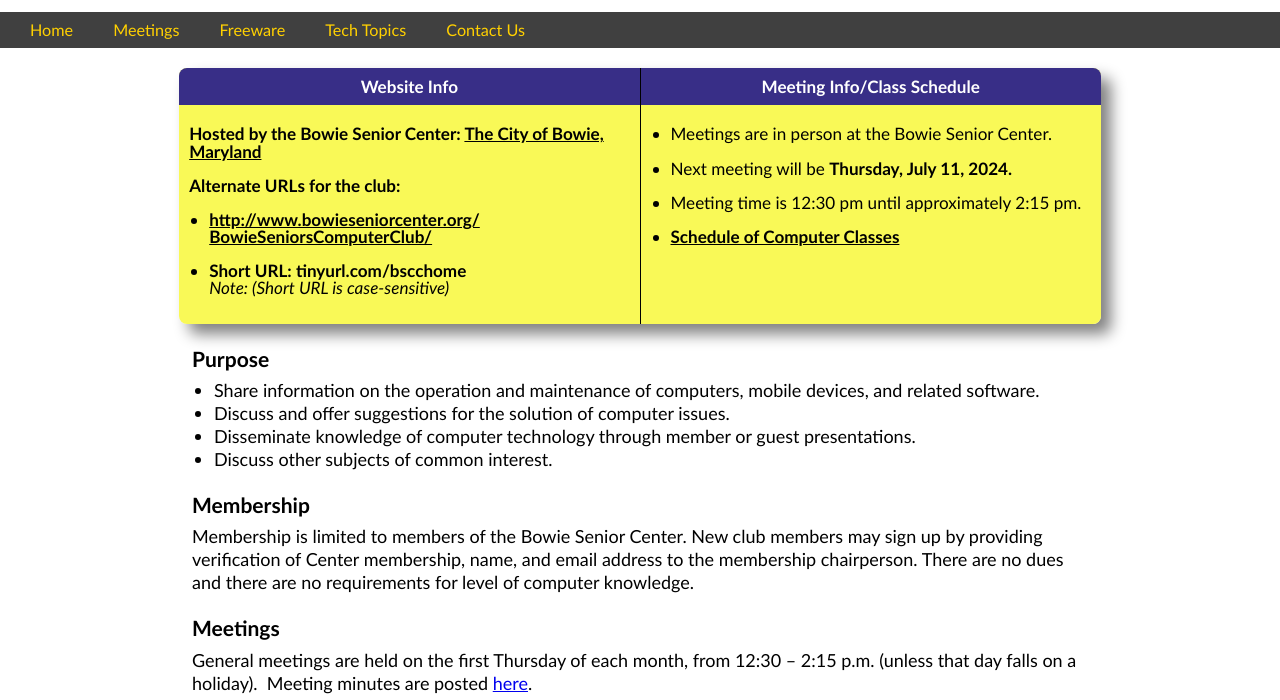
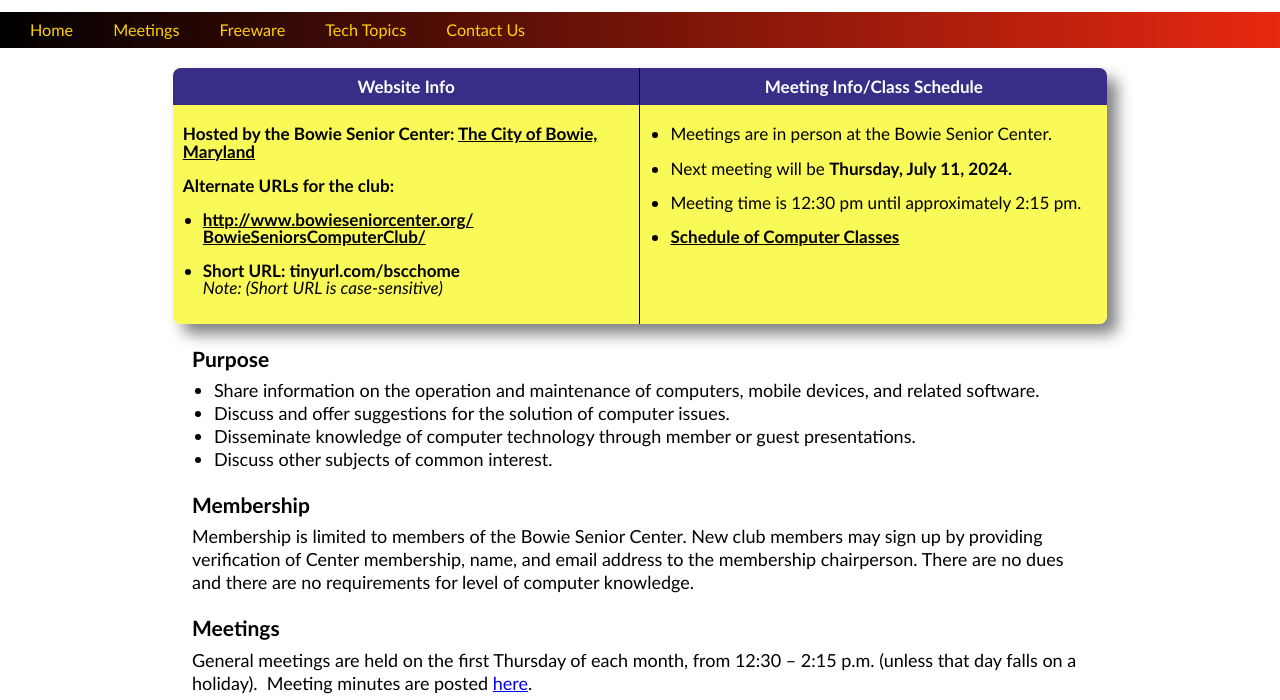
Before and after one commit to RoyRogers08/BSCC-GitHub, a plain HTML site: page index.html in a window 1280 px wide. Shown: the part 100-800 px from the top of the page. Drawn offline with Linux system fonts and the light colour scheme.

Commit message:
Gradient Navbar

```diff
--- a/css/styles.css
+++ b/css/styles.css
@@ -49,7 +49,8 @@
 .navbar ul{
     font-size: .9em;
     list-style-type:none;
-    background-color: hsl(0, 0%, 25%);
+    /*background-color: hsl(0, 0%, 25%);*/
+    background: linear-gradient(to right,  black,  #E82810);
     padding-left: 10px;
     /*margin: 0px;*/
     margin-top:10px;
@@ -85,7 +86,7 @@
     overflow: hidden;
     margin: 0 auto;
     margin-bottom: 0px;
-    max-width: 72%;
+    max-width: 73%;
     min-width: 68%;
 
 
```
Also changed, not shown: meetings.html (+3 -2 lines), techtop.html (+1 -1 lines).
